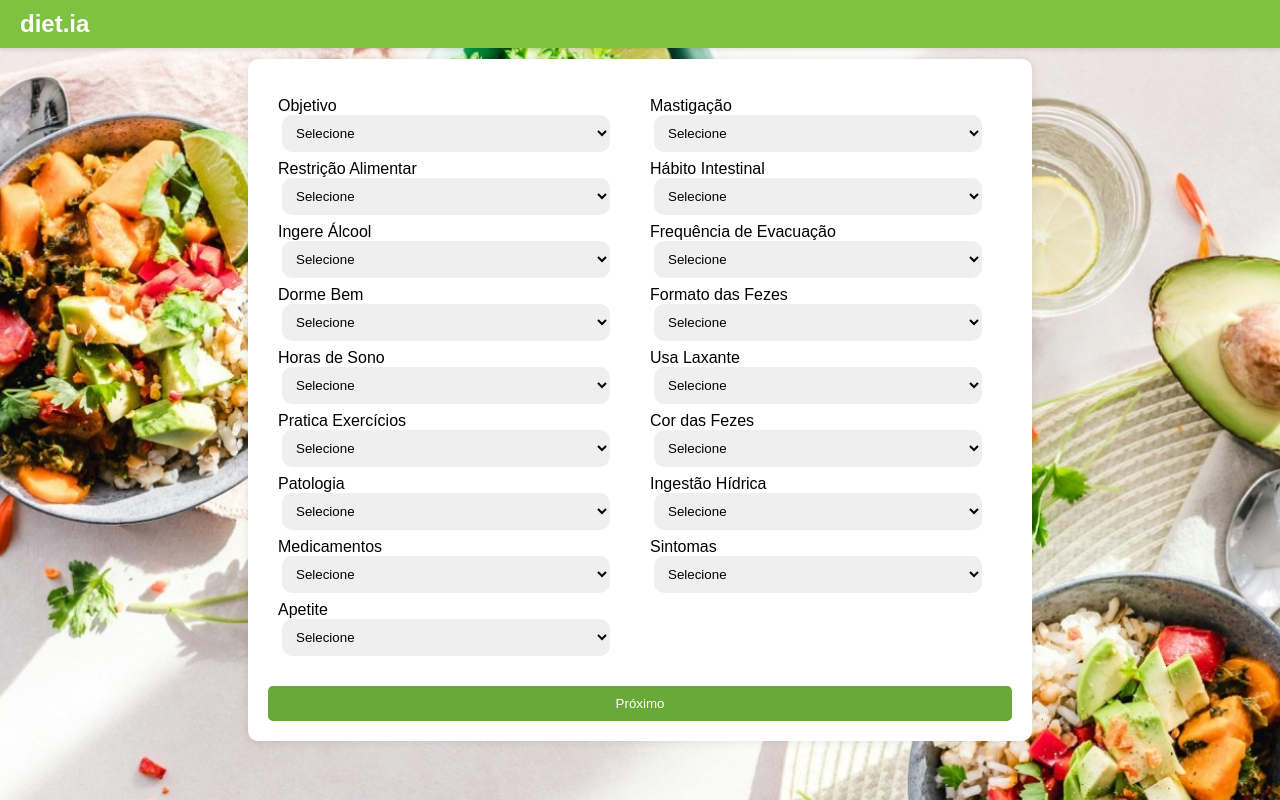
After one commit to Luis-Adolfo-Araujo/hello_data, a Flask app: page /anamnese in a window 1280 px wide. The commit adds this page. Run offline with Flask 3, Linux system fonts and the light colour scheme; the visitor is signed in with stand-in values (Sample User, id 1); some libraries are stand-ins or nearby versions.

Commit message:
info_paciente anamnesis screen done. Working its on logics

```diff
--- a/app/routes.py
+++ b/app/routes.py
@@ -17,8 +17,11 @@ def main_route():
 @auth.route("/home", methods=["GET"])
 @login_required
 def home():
-    if current_user.is_authenticated:
-        return render_template("public/templates/home.html")
+    try:
+        if current_user.is_authenticated:
+            return render_template("public/templates/home.html")
+    except:
+        return redirect(url_for('auth.main_route'))
 
 @auth.route("/login")
 def render_login():
@@ -111,3 +114,8 @@ def signup_post():
 def logout():
     logout_user()
     return render_template("public/index.html")
+
+@auth.route("/anamnese")
+@login_required
+def anamnese():
+    return render_template("public/templates/anamnesis.html")
--- /dev/null
+++ b/app/static/css/anamnesis.css
@@ -0,0 +1,153 @@
+body {
+    font-family: Arial, sans-serif;
+    display: flex;
+    justify-content: center;
+    align-items:flex-start;
+    height: 100vh;
+    margin: 0;
+    background-image: url("../../../static/img/nutri.jpeg");
+    background-size: cover;
+    background-position: center;
+  }
+
+  .form-container {
+    display: flex;
+    justify-content: center;
+    align-items: center;
+    width: 100%;
+    padding: 20px;
+    margin-top:auto;
+    margin-bottom: auto;
+    border-radius: 25px;
+  }
+
+  .form {
+    display: flex;
+    flex-wrap: wrap;
+    width: 60%;
+    background: white;
+    padding: 20px;
+    border-radius: 10px;
+    box-shadow: 0 0 10px rgba(0, 0, 0, 0.1);
+  }
+
+  .form-column {
+    flex: 1;
+    min-width: 300px;
+    padding: 10px;
+  }
+
+  .flex-column {
+    padding-top: 8px;
+  }
+
+  header {
+    font-family: Arial, sans-serif;
+    background-color: #7fc242;
+    color: white;
+    display: flex;
+    justify-content: space-between;
+    align-items: center;
+    padding: 10px 20px;
+    position: fixed;
+    width: 100%;
+    top: 0;
+    left: 0;
+    box-shadow: 0 2px 4px rgba(0, 0, 0, 0.1);
+    z-index: 1000;
+  }
+
+  header .logo a {
+    font-size: 24px;
+    font-weight: bold;
+    color: white;
+    text-decoration: none;
+  }
+
+  .inputForm {
+    border: 1.5px solid #ecedec;
+    border-radius: 10px;
+    height: 50px;
+    display: flex;
+    align-items: center;
+    padding-left: 10px;
+    transition: 0.3s ease-in-out;
+  }
+
+  .input {
+    width: calc(100% - 24px);
+    padding: 10px;
+    margin-left: 4px;
+    border-radius: 10px;
+    border: none;
+  }
+
+  .input:focus {
+    outline: none;
+  }
+
+  .inputForm:focus-within {
+    border: 1.5px solid #68a937;
+  }
+
+  .flex-row {
+    display: flex;
+    flex-direction: row;
+    align-items: center;
+    gap: 10px;
+    justify-content: space-between;
+  }
+
+  .span {
+    font-size: 14px;
+    margin-left: 5px;
+    color: #68a937;
+    font-weight: 500;
+    cursor: pointer;
+  }
+
+  .button-submit {
+    width: 100%;
+    padding: 10px;
+    background: #68a937;
+    color: white;
+    text-decoration: none;
+    color: inherit;
+    border: none;
+    border-radius: 5px;
+    cursor: pointer;
+    margin-top: 20px;
+  }
+
+  .button-submit:hover {
+    background-color: #252727;
+    transition: 0.8ms;
+    cursor: pointer;
+  }
+
+  .p {
+    text-align: center;
+    color: black;
+    font-size: 14px;
+    margin: 5px 0;
+  }
+
+  .btn {
+    margin-top: 10px;
+    width: 100%;
+    height: 50px;
+    border-radius: 10px;
+    display: flex;
+    justify-content: center;
+    align-items: center;
+    font-weight: 500;
+    gap: 10px;
+    border: 1px solid #ededef;
+    background-color: white;
+    cursor: pointer;
+    transition: 0.2s ease-in-out;
+  }
+
+  .btn:hover {
+    border: 1px solid #68a937;
+  }
--- /dev/null
+++ b/app/templates/public/templates/anamnesis.html
@@ -0,0 +1,223 @@
+<!DOCTYPE html>
+<html lang="en">
+<head>
+    <meta charset="UTF-8">
+    <meta name="viewport" content="width=device-width, initial-scale=1.0">
+    <link rel="stylesheet" href="../../../static/css/anamnesis.css">
+    <script src="../../../static/js/anamnesis.js"></script>
+    <title>diet.ia | Anamnese</title>
+</head>
+<body>
+<header>
+    <div class="logo"><a href="/">diet.ia</a></div>
+    <nav></nav>
+</header>
+<div class="form-container">
+    <form action="/register" class="form" method="POST" onsubmit="handleFormSubmission(event)">
+        <div class="form-column" id="form-column-1">
+            <div class="flex-column">
+                <label>Objetivo</label>
+                <select name="objetivo" class="input" required>
+                    <option disabled selected>Selecione</option>
+                    <option value="perdaPeso">Perda de peso</option>
+                    <option value="ganhoPeso">Ganho de peso</option>
+                    <option value="melhoraDaSaudeGeral">Melhora da saúde geral</option>
+                    <option value="desempenhoEsportivo">Desempenho Esportivo</option>
+                    <option value="condicaoMedica">Tratamento de condição médica</option>
+                    <option value="melhoraSono">Melhora do sono</option>
+                    <option value="saudeDigestiva">Saúde Digestiva</option>
+                </select>
+            </div>
+
+            <div class="flex-column">
+                <label>Restrição Alimentar</label>
+                <select name="restricao_alimentar" class="input" required>
+                    <option disabled selected>Selecione</option>
+                    <option value="nenhuma">Nenhuma</option>
+                    <option value="vegetariana">Vegetariana</option>
+                    <option value="vegana">Vegana</option>
+                    <option value="gluten">Sem Glúten</option>
+                    <option value="lactose">Sem Lactose</option>
+                </select>
+            </div>
+
+            <div class="flex-column">
+                <label>Ingere Álcool</label>
+                <select name="ingere_alcool" class="input" required>
+                    <option disabled selected>Selecione</option>
+                    <option value="sim">Sim</option>
+                    <option value="não">Não</option>
+                    <option value="ocasionalmente">Ocasionalmente</option>
+                </select>
+            </div>
+
+            <div class="flex-column">
+                <label>Dorme Bem</label>
+                <select name="dorme_bem" class="input" required>
+                    <option disabled selected>Selecione</option>
+                    <option value="sim">Sim</option>
+                    <option value="não">Não</option>
+                </select>
+            </div>
+
+            <div class="flex-column">
+                <label>Horas de Sono</label>
+                <select name="horas_sono" class="input" required>
+                    <option disabled selected>Selecione</option>
+                    <option value="menos5">Menos de 5 horas</option>
+                    <option value="5-6">5-6 horas</option>
+                    <option value="6-7">6-7 horas</option>
+                    <option value="7-8">7-8 horas</option>
+                    <option value="mais8">Mais de 8 horas</option>
+                </select>
+            </div>
+
+            <div class="flex-column">
+                <label>Pratica Exercícios</label>
+                <select name="pratica_exercicios" class="input" required>
+                    <option disabled selected>Selecione</option>
+                    <option value="sim">Sim</option>
+                    <option value="não">Não</option>
+                </select>
+            </div>
+
+            <div class="flex-column">
+                <label>Patologia</label>
+                <select name="patologia" class="input" required>
+                    <option disabled selected>Selecione</option>
+                    <option value="nenhuma">Nenhuma</option>
+                    <option value="diabetes">Diabetes</option>
+                    <option value="hipertensao">Hipertensão</option>
+                    <option value="cardiovascular">Doença Cardiovascular</option>
+                    <option value="digestiva">Doença Digestiva</option>
+                    <option value="outra">Outra</option>
+                </select>
+            </div>
+
+            <div class="flex-column">
+                <label>Medicamentos</label>
+                <select name="medicamentos" class="input" required>
+                    <option disabled selected>Selecione</option>
+                    <option value="nenhum">Nenhum</option>
+                    <option value="antibioticos">Antibióticos</option>
+                    <option value="analgesicos">Analgésicos</option>
+                    <option value="antidepressivos">Antidepressivos</option>
+                    <option value="outros">Outros</option>
+                </select>
+            </div>
+
+            <div class="flex-column">
+                <label>Apetite</label>
+                <select name="apetite" class="input" required>
+                    <option disabled selected>Selecione</option>
+                    <option value="normal">Normal</option>
+                    <option value="baixo">Baixo</option>
+                    <option value="alto">Alto</option>
+                </select>
+            </div>
+        </div>
+
+        <div class="form-column" id="form-column-2">
+
+            <div class="flex-column">
+                <label>Mastigação</label>
+                <select name="mastigacao" class="input" required>
+                    <option disabled selected>Selecione</option>
+                    <option value="normal">Normal</option>
+                    <option value="rapida">Rápida</option>
+                    <option value="lenta">Lenta</option>
+                </select>
+            </div>
+
+            <div class="flex-column">
+                <label>Hábito Intestinal</label>
+                <select name="habito_intestinal" class="input" required>
+                    <option disabled selected>Selecione</option>
+                    <option value="normal">Normal</option>
+                    <option value="prisaoVentre">Prisão de Ventre</option>
+                    <option value="diarreia">Diarreia</option>
+                </select>
+            </div>
+
+            <div class="flex-column">
+                <label>Frequência de Evacuação</label>
+                <select name="frequencia_evacuacao" class="input" required>
+                    <option disabled selected>Selecione</option>
+                    <option value="1xDia">1 vez ao dia</option>
+                    <option value="2xDia">2 vezes ao dia</option>
+                    <option value="3xSemana">3 vezes na semana</option>
+                    <option value="1xSemana">1 vez na semana</option>
+                </select>
+            </div>
+
+            <div class="flex-column">
+                <label>Formato das Fezes</label>
+                <select name="formato_fezes" class="input" required>
+                    <option disabled selected>Selecione</option>
+                    <option value="normal">Normal</option>
+                    <option value="duras">Duras</option>
+                    <option value="moles">Moles</option>
+                </select>
+            </div>
+
+            <div class="flex-column">
+                <label>Usa Laxante</label>
+                <select name="usa_laxante" class="input" required>
+                    <option disabled selected>Selecione</option>
+                    <option value="sim">Sim</option>
+                    <option value="não">Não</option>
+                </select>
+            </div>
+
+            <div class="flex-column">
+                <label>Cor das Fezes</label>
+                <select name="cor_fezes" class="input" required>
+                    <option disabled selected>Selecione</option>
+                    <option value="marrom">Marrom</option>
+                    <option value="preta">Preta</option>
+                    <option value="amarela">Amarela</option>
+                    <option value="verde">Verde</option>
+                </select>
+            </div>
+
+            <div class="flex-column">
+                <label>Ingestão Hídrica</label>
+                <select name="ingestao_hidrica" class="input" required>
+                    <option disabled selected>Selecione</option>
+                    <option value="menos1L">Menos de 1L</option>
+                    <option value="1-2L">1-2L</option>
+                    <option value="2-3L">2-3L</option>
+                    <option value="mais3L">Mais de 3L</option>
+                </select>
+            </div>
+
+            <div class="flex-column">
+                <label>Sintomas</label>
+                <select name="sintomas" class="input" required>
+                    <option disabled selected>Selecione</option>
+                    <option value="nenhum">Nenhum</option>
+                    <option value="dorCabeca">Dor de cabeça</option>
+                    <option value="nausea">Náusea</option>
+                    <option value="fadiga">Fadiga</option>
+                    <option value="outros">Outros</option>
+                </select>
+            </div>
+        </div>
+
+        <p id="mensagem" style="color: red;"></p>
+        <button type="submit" id="nextButton" class="button-submit" style="color: white;">Próximo</button>
+    </form>
+</div>
+</body>
+<script>
+    document.getElementById('nextButton').addEventListener('click', function(event) {
+        event.preventDefault();
+        // passar uma lista com os valores desse form para a função `showNextFields()` dentro de um dict {"info": info_pac}
+        // no showNextFields() pegar os valores de metabolico e adicionar no dict {"info": info_pac, "metabolico": metabolico}
+        // entao retornar para uma rota e fazer a inserção no banco
+        showNextFields();
+    });
+</script>
+</body>
+</html>
+</html>
--- a/app/templates/public/templates/home.html
+++ b/app/templates/public/templates/home.html
@@ -26,7 +26,7 @@
                 <h4>Dieta rápida e exclusiva</h4>
                 <p>com <b>inteligência artificial</b> e aprovada por <br>  <b>especialistas</b></p>
                 <div class="hero-buttons">
-                    <a href="#" class="button">Criar um plano</a>
+                    <a href="/anamnese" class="button">Criar um plano</a>
                 </div>
             </div>
             <div class="hero-image">
```
Also changed, not shown: hellodiet_database.sql (+34 -34 lines), app/static/js/anamnesis.js (added).
